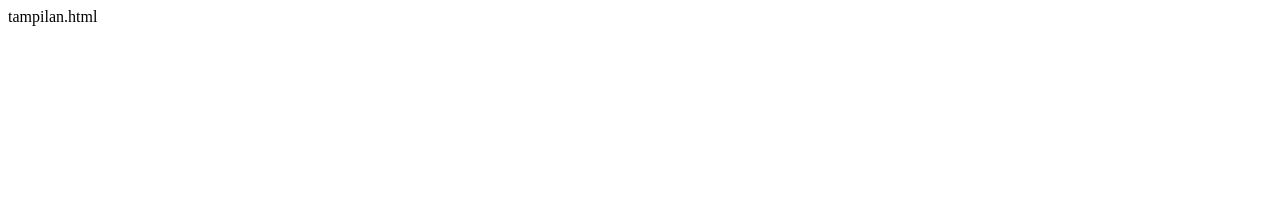
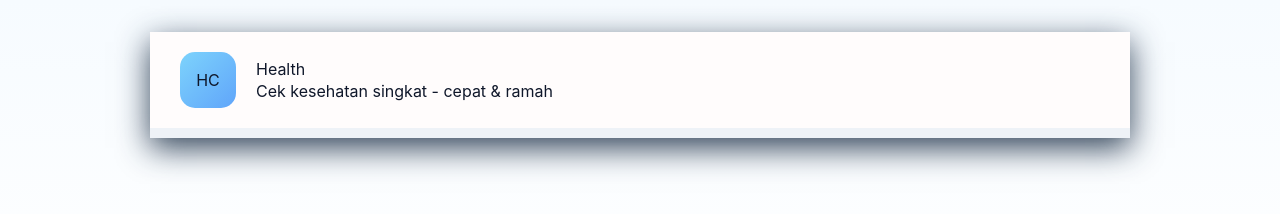
Before and after one commit to wildanamal/projectadrianamal, a plain HTML site: page tampilan.html in a window 1280 px wide. Drawn offline with Linux system fonts and the light colour scheme.

Commit message:
lagicoba

```diff
--- a/tampilan.html
+++ b/tampilan.html
@@ -1 +1,63 @@
-tampilan.html
+<!DOCTYPE html>
+<html lang="en">
+<head>
+    <meta charset="UTF-8">
+    <meta name="viewport" content="width=device-width, initial-scale=1.0">
+    <title>coba-coba</title>
+    <style>
+        * {
+            box-sizing: border-box;
+            margin: 0;
+            padding: 0;
+        }
+        html,body {
+            height: 100%;
+        }
+        body {
+            font-family: Inter, system-ui, -apple-system, BlinkMacSystemFont, 'Segoe UI', Roboto, Oxygen, Ubuntu, Cantarell, 'Open Sans', 'Helvetica Neue', sans-serif;
+            background: linear-gradient(180deg,#f6fbff 0%, #ffffff 40%);
+            color: #0f172a;
+            -webkit-font-smoothing: antialiased;
+            line-height:1.4;
+            padding:32px;
+        }
+        .wrapper {
+            max-width: 980px;
+            margin: 0 auto;
+            background: rgb(255, 252, 252);
+            border-radius:16 px;
+            box-shadow: 0 10px 30px rgba(18,38,63,0.86);
+            overflow: hidden;
+        }
+        header {
+            padding: 20px 30px;
+            border-bottom: 10px solid #eef2f7;
+            display: flex;
+            align-items: center;
+            gap: 20px;
+        }
+        .logo {
+            width: 56px;
+            height: 56px;
+            border-radius:15px;
+            display: flex;
+            align-items: center;
+            justify-content: center;
+            background: linear-gradient(135deg,#7dd3fc,#60a5fa);
+        }
+
+    </style>
+</head>
+<body>
+    <div class="wrapper">
+        <header>
+            <div class="logo">HC</div>
+            <div>
+                <div class = "title">Health</div>
+                <div class = "subtile">Cek kesehatan singkat - cepat & ramah</div>
+            </div>
+        </header>
+    </div>
+
+</body>
+</html>
```
Also changed, not shown: index.html (+1 -0 lines).
